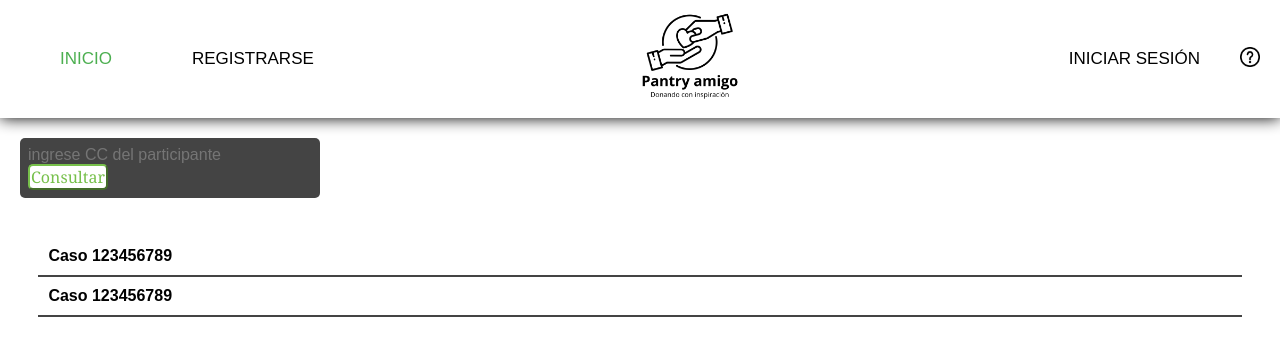
After one commit to reeeloy/Pantry_Amigo, a PHP site: page /Vista/HTML/Consultar.php in a window 1280 px wide. The commit adds this page. Shown: the top 356 px of the page. Run offline with PHP 8.4, Linux system fonts and the light colour scheme.

Commit message:
intento consulta de participacion

```diff
--- a/MVC/Controlador/Controlador.php
+++ b/MVC/Controlador/Controlador.php
@@ -9,12 +9,15 @@ if (isset($_POST['regDonaCedula'])&& isset($_POST['regDonaNombre']) && isset($_P
         $Dona_Nombre = $_POST['regDonaNombre'];
         $Dona_Apellido= $_POST['regDonaApellido'];
         $Dona_Correo = $_POST['regDonaCorreo'];
+
         $personal = new Donante();
         $personal->Donante($Dona_Cedula, $Dona_Nombre, $Dona_Apellido, $Dona_Correo);
+
         $perCliente = new registrarDonante();
         $perCliente->regDonante($personal);
+
     } catch (Exception $ex) {
-        echo 'Error' . $ex;
+        echo 'Error' . $ex->getMessage();
     }
 } else {
     $alerta = "Llenar los cambios vacios";
--- /dev/null
+++ b/MVC/Modelo/ConsultarPartcipacion.php
@@ -0,0 +1 @@
+<?
--- /dev/null
+++ b/MVC/Vista/CSS/estilosConsultar.css
@@ -0,0 +1,127 @@
+* {
+    margin: 0;
+    padding: 0;
+    box-sizing: border-box;
+}
+
+body {
+    font-family: Arial, sans-serif;
+    background-image: url();
+}
+
+/*headerrr*/
+header {
+    background-color: #fff;
+    padding: 10px 20px;
+    box-shadow: 0 0 15px;
+}
+
+.navbar {
+    display: flex;
+    justify-content: space-between;
+    align-items: center;
+}
+
+.nav-left, .nav-right {
+    display: flex;
+    align-items: center;
+}
+
+.nav-link1 {
+    padding-right: 40px;
+    padding-left: 40px;
+    text-decoration: none;
+    color: #4CAF50;
+    font-size: 17px;
+}
+.nav-link2 {
+    padding-right: 40px;
+    padding-left: 40px;
+    text-decoration: none;
+    color: #000;
+    font-size: 17px;
+}
+.nav-link3 {
+    padding-right: 40px;
+    padding-left: 40px;
+    text-decoration: none;
+    color: #000;
+    font-size: 17px;
+}
+.nav-link1:hover {
+    color: #4CAF50; /* Color verde como el de "INICIO" */
+}
+
+
+.logo {
+    width: 100px;
+    height: auto;
+}
+
+.icon {
+    width: 20px;
+    height: auto;
+}
+
+/* barra de busqueda*/
+/* Barra de búsqueda */
+.search-container {
+    display: flex;
+    align-items: center;
+    background-color: #444;
+    padding: 8px;
+    border-radius: 5px;
+    margin: 20px;
+    max-width: 300px;
+}
+
+.search-container i {
+    color: white;
+    margin: 0 10px;
+}
+
+.search-input {
+    flex: 1;
+    background: none;
+    border: none;
+    outline: none;
+    color: white;
+    font-size: 16px;
+}
+
+#resEnviar {
+    background-color:white;
+    color: #77c04b;
+    border-radius: 5px;
+    border-color: #77c04b;
+    font-size: medium;
+    font-family: Georgia, Times, 'Times New Roman', serif;
+    width: 80px;
+}
+
+/* Contenedor de resultados */
+.results-container {
+    margin: 3%;
+}
+
+.result-item {
+    display: flex;
+    justify-content: space-between;
+    align-items: center;
+    background-color: white;
+    padding: 10px;
+    border-bottom: 2px solid #444;
+}
+
+.result-item span {
+    font-weight: bold;
+}
+
+.icons i {
+    margin-left: 10px;
+    cursor: pointer;
+}
+
+.icons i:hover {
+    color: #77c04b;
+}
--- /dev/null
+++ b/MVC/Vista/HTML/Consultar.php
@@ -0,0 +1,54 @@
+<!DOCTYPE html>
+<html lang="en">
+
+<head>
+    <meta charset="UTF-8">
+    <meta name="viewport" content="width=device-width, initial-scale=1.0">
+    <link rel="stylesheet" href="../CSS/estilosConsultar.css">
+    <title></title>
+</head>
+
+<body>
+    <header>
+        <nav class="navbar">
+            <div class="nav-left">
+                <a href="../HTML/Home.html" class="nav-link1">INICIO</a>
+                <a href="../HTML/registro.html" class="nav-link2">REGISTRARSE</a>
+            </div>
+            <div class="nav-logo">
+                <img src="../IMG/logoPA.png" alt="Logo" class="logo">
+            </div>
+            <div class="nav-right">
+                <a href="../HTML/Iniciasesion.html" class="nav-link3">INICIAR SESIÓN</a>
+                <a href="../HTML/Pagina_15.html"><img src="../IMG/icon1.jfif" alt="Ayuda" class="icon"></a>
+            </div>
+        </nav>
+    </header>
+
+    <div class="search-container">
+        <form id="frmConsultar" action="../../Controlador/Controlador.php" method="POST">
+            <input type="text" placeholder="ingrese CC del participante" class="search-input">
+            <input type="submit" name="registroEnviar" value="Consultar" id="resEnviar">
+        </form>
+    </div>
+
+    <!-- Tabla de resultados -->
+    <div class="results-container">
+        <div class="result-item">
+            <span><b>Caso</b> 123456789</span>
+            <div class="icons">
+                <i class="fas fa-eye"></i>
+                <i class="fas fa-download"></i>
+            </div>
+        </div>
+        <div class="result-item">
+            <span><b>Caso</b> 123456789</span>
+            <div class="icons">
+                <i class="fas fa-eye"></i>
+                <i class="fas fa-download"></i>
+            </div>
+        </div>
+    </div>
+</body>
+
+</html>
```
Also changed, not shown: MVC/Vista/HTML/DonarRecurso.php (added, +40 -0 lines), MVC/Vista/HTML/NuevoCasoDon.php (added, +54 -0 lines), MVC/Vista/HTML/ResultConsultar.php (added, +37 -0 lines).
